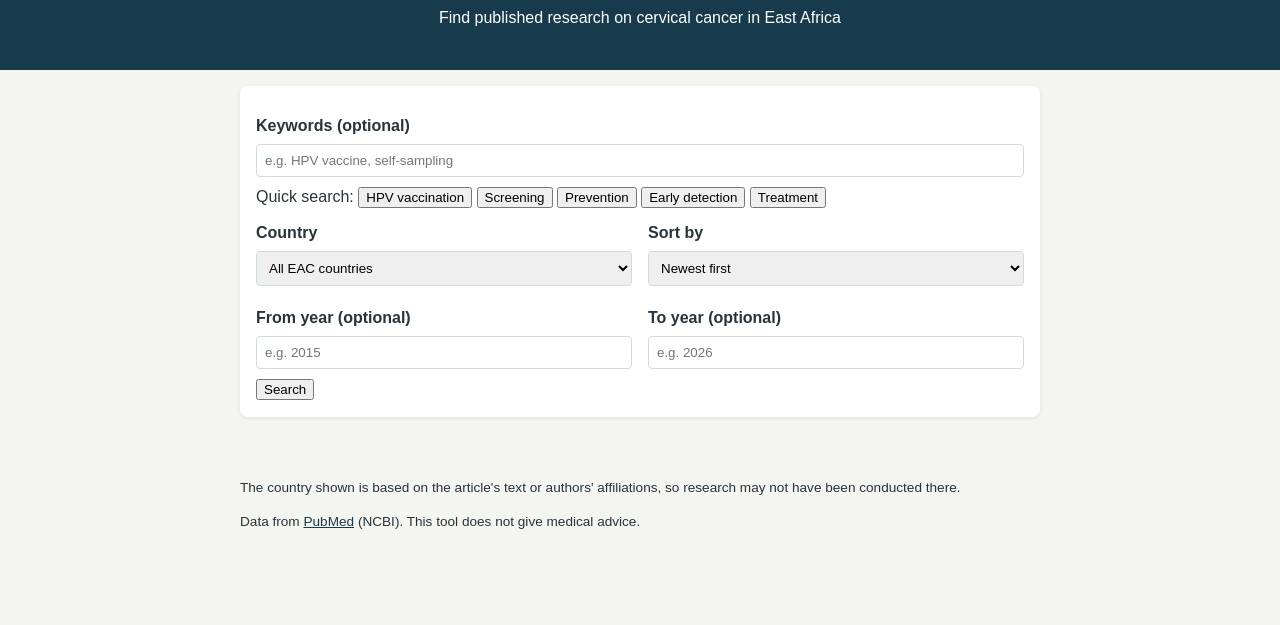
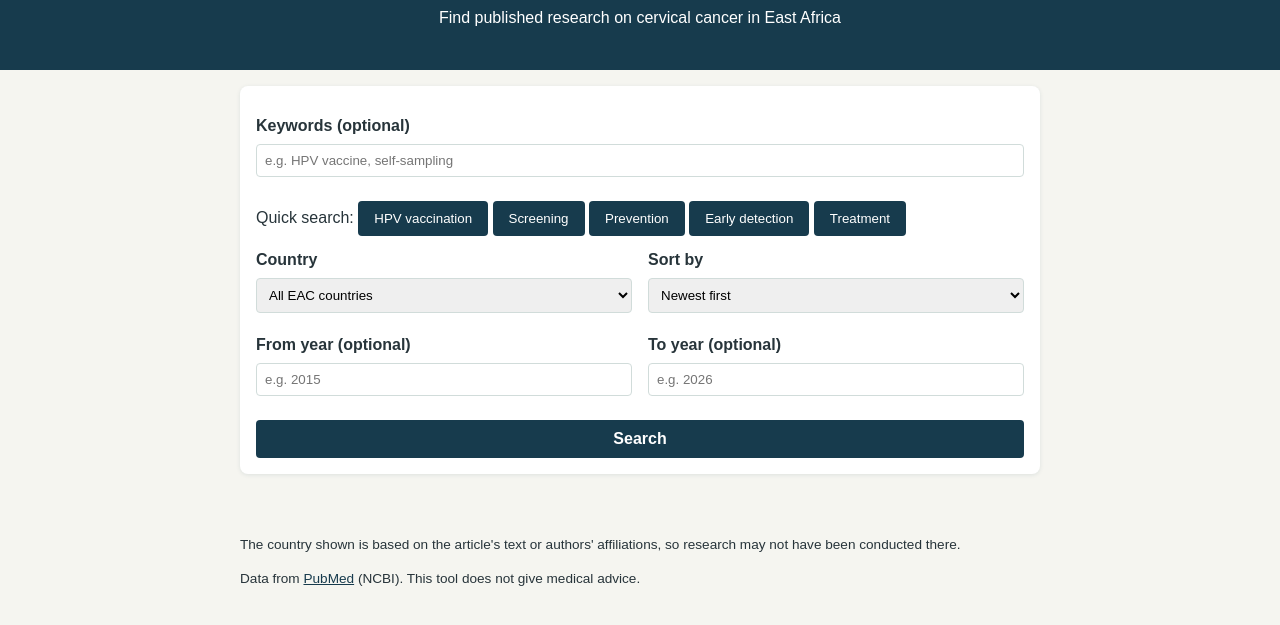
Before and after one commit to amtoha-prog/cervical_cancer_research_finder, a website: page public/index.html in a window 1280 px wide. Shown: the part 109-734 px from the top of the page. Drawn offline with Linux system fonts and the light colour scheme.

Commit message:
Added buttons with hover

```diff
--- a/public/style.css
+++ b/public/style.css
@@ -72,3 +72,30 @@ a:focus-visible {
   outline: 2px solid #4C9290;
   outline-offset: 2px;
 }
+
+/* Buttons */
+button {
+  background-color: #173B4D;
+  color: #FFFFFF;
+  border: none;
+  padding: 10px 16px;
+  border-radius: 4px;
+  margin-top: 16px;
+  cursor: pointer;
+}
+
+button:hover {
+  background-color: #27343A;
+}
+
+button[type="submit"] {
+  width: 100%;
+  font-size: 1rem;
+  font-weight: bold;
+}
+
+button:disabled {
+  background-color:#4c9290;
+  opacity: 0.6;
+  cursor: not-allowed;
+}
```
